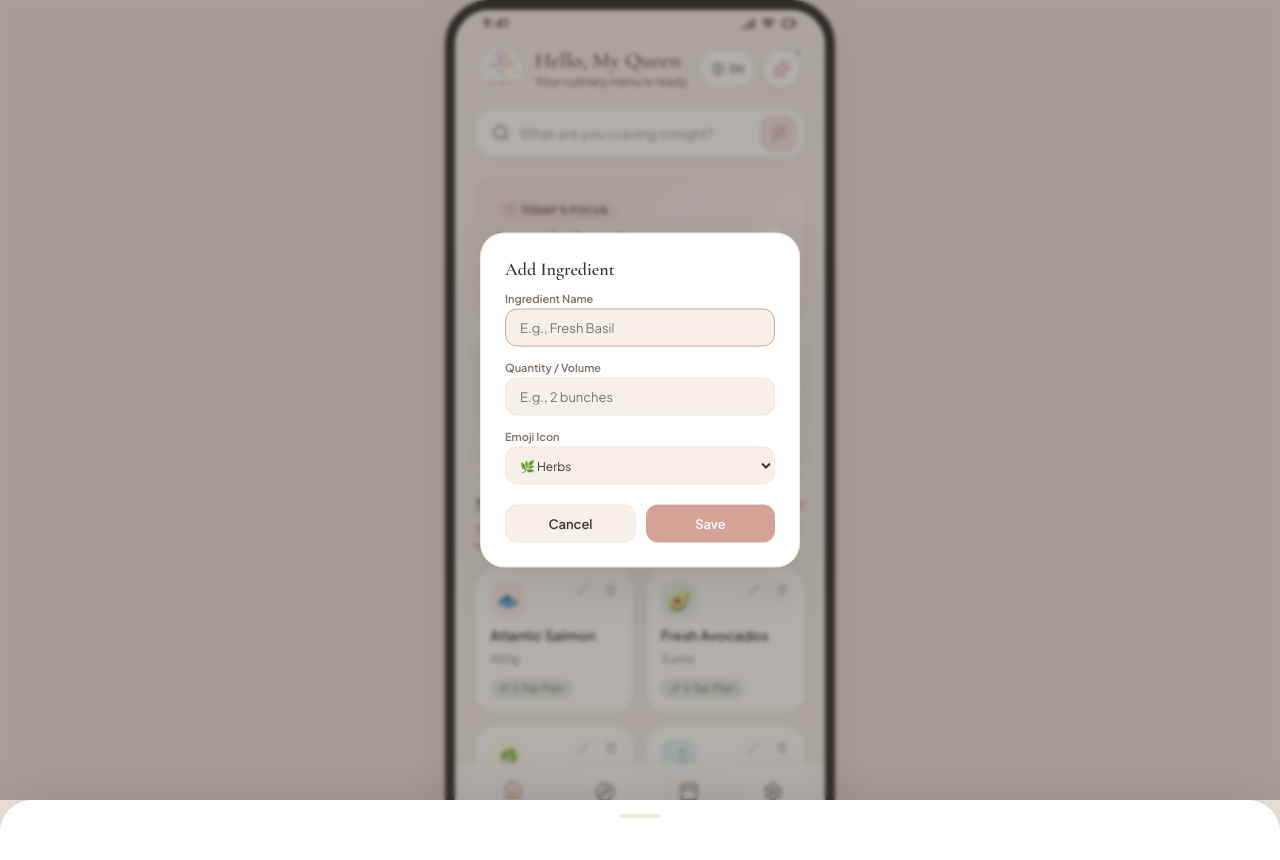
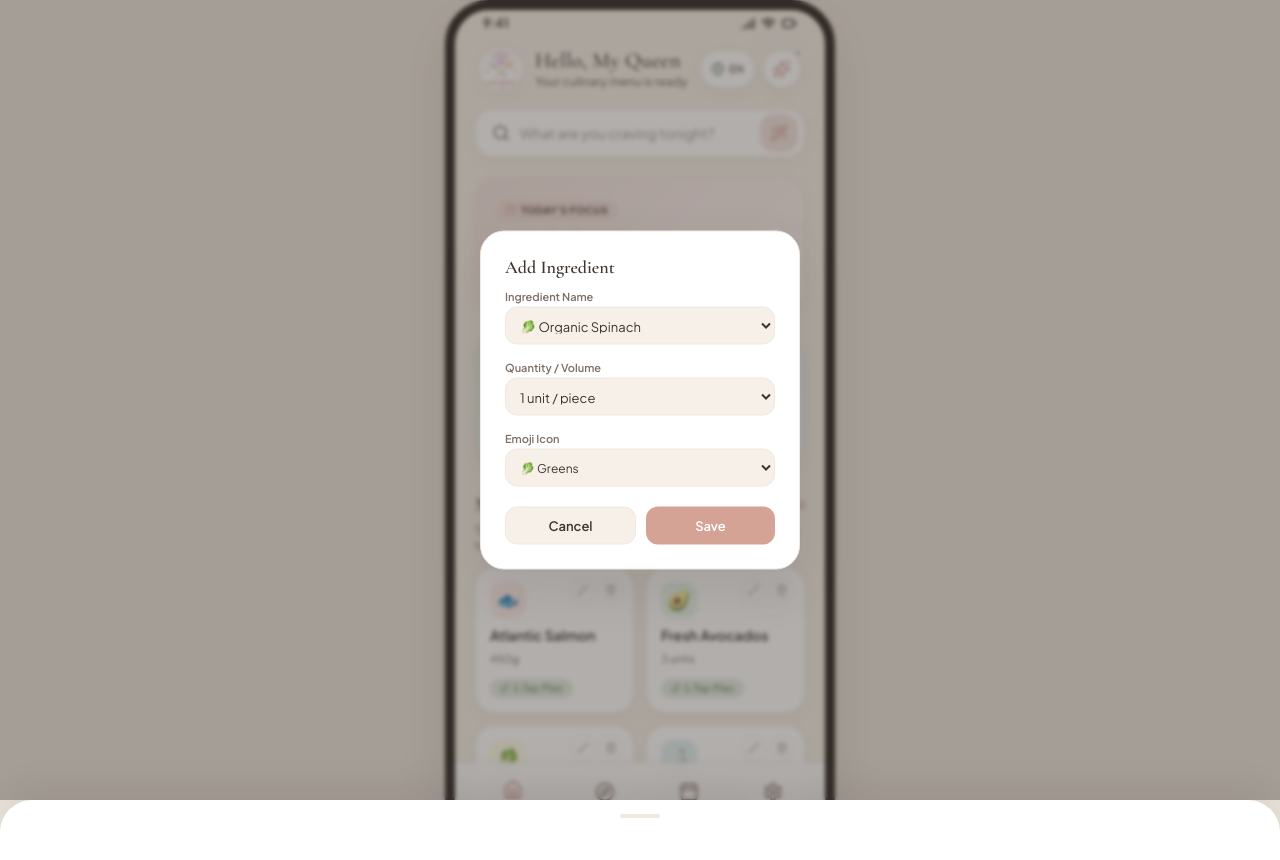
Before and after one commit to amanitek/cookwithACH-app, a plain HTML site: page index.html in a window 1280 px wide. Both pictures are taken after a click on the element "Add". Drawn offline with nearby package versions, Linux system fonts and the light colour scheme.

Commit message:
feat: Replace free-form pantry inputs with categorized ingredient and quantity dropdown selectors

```diff
--- a/app.js
+++ b/app.js
@@ -447,6 +447,26 @@ document.addEventListener('DOMContentLoaded', () => {
   if (dom.pantryModalSaveBtn) {
     dom.pantryModalSaveBtn.addEventListener('click', savePantryItem);
   }
+  if (dom.pantryItemNameInput) {
+    dom.pantryItemNameInput.addEventListener('change', () => {
+      const val = dom.pantryItemNameInput.value;
+      let emoji = '🌿';
+      if (['Organic Spinach', 'Eggplant', 'Peppers', 'Zucchini', 'Carrots'].includes(val)) emoji = '🥬';
+      if (['Tomato'].includes(val)) emoji = '🍅';
+      if (['Lemon'].includes(val)) emoji = '🍋';
+      if (['Fresh Avocados'].includes(val)) emoji = '🥑';
+      if (['Atlantic Salmon', 'Fresh Tuna', 'Sea Bass'].includes(val)) emoji = '🐟';
+      if (['Shrimp'].includes(val)) emoji = '🍤';
+      if (['Beef Steak', 'Minced Meat', 'Lamb Chops'].includes(val)) emoji = '🥩';
+      if (['Chicken Breast'].includes(val)) emoji = '🍗';
+      if (['Fresh Berries'].includes(val)) emoji = '🍓';
+      if (['Apples'].includes(val)) emoji = '🍎';
+      if (['Greek Yogurt'].includes(val)) emoji = '🍶';
+      if (['Organic Eggs'].includes(val)) emoji = '🥚';
+      if (['Fresh Cheese'].includes(val)) emoji = '🧀';
+      dom.pantryItemEmojiSelect.value = emoji;
+    });
+  }
 
   // 7. Initial Data Renders
   renderPantry();
@@ -565,9 +585,9 @@ function showPantryModal(id = null) {
     } else {
       editingPantryItemId = null;
       dom.pantryModalTitle.textContent = state.lang === 'fr' ? 'Ajouter un ingrédient' : (state.lang === 'es' ? 'Agregar ingrediente' : (state.lang === 'ar' ? 'إضافة مكون جديد' : 'Add Ingredient'));
-      dom.pantryItemNameInput.value = '';
-      dom.pantryItemQtyInput.value = '';
-      dom.pantryItemEmojiSelect.value = '🌿';
+      dom.pantryItemNameInput.value = 'Organic Spinach';
+      dom.pantryItemQtyInput.value = '1 unit';
+      dom.pantryItemEmojiSelect.value = '🥬';
     }
     dom.pantryItemNameInput.focus();
   }
--- a/index.html
+++ b/index.html
@@ -307,10 +307,55 @@
     <h3 class="modal-title" id="pantry-modal-title">Add Ingredient</h3>
 
     <label style="font-size: 11px; font-weight:600; color:var(--color-text-muted); margin-bottom: 4px; display: block;">Ingredient Name</label>
-    <input type="text" id="pantry-item-name" placeholder="E.g., Fresh Basil" class="modal-input">
+    <select id="pantry-item-name" class="settings-select" style="width: 100%; margin-bottom: 16px; padding: 10px; border-radius: 12px; height: 38px; font-size: 13px;">
+      <optgroup label="Fruits & Vegetables">
+        <option value="Organic Spinach">🥬 Organic Spinach</option>
+        <option value="Garlic">🧄 Garlic</option>
+        <option value="Tomato">🍅 Tomato</option>
+        <option value="Lemon">🍋 Lemon</option>
+        <option value="Basil">🌿 Basil</option>
+        <option value="Fresh Avocados">🥑 Fresh Avocados</option>
+        <option value="Onion">🧅 Onion</option>
+        <option value="Zucchini">🥒 Zucchini</option>
+        <option value="Carrots">🥕 Carrots</option>
+        <option value="Peppers">🫑 Peppers</option>
+        <option value="Eggplant">🍆 Eggplant</option>
+        <option value="Fresh Berries">🍓 Fresh Berries</option>
+        <option value="Apples">🍎 Apples</option>
+      </optgroup>
+      <optgroup label="Meat & Poultry">
+        <option value="Beef Steak">🥩 Beef Steak</option>
+        <option value="Chicken Breast">🍗 Chicken Breast</option>
+        <option value="Minced Meat">🥩 Minced Meat</option>
+        <option value="Lamb Chops">🍖 Lamb Chops</option>
+      </optgroup>
+      <optgroup label="Fish & Seafood">
+        <option value="Atlantic Salmon">🐟 Atlantic Salmon</option>
+        <option value="Fresh Tuna">🐟 Fresh Tuna</option>
+        <option value="Sea Bass">🐟 Sea Bass</option>
+        <option value="Shrimp">🍤 Shrimp</option>
+      </optgroup>
+      <optgroup label="Dairy & Eggs">
+        <option value="Greek Yogurt">🍶 Greek Yogurt</option>
+        <option value="Organic Eggs">🥚 Organic Eggs</option>
+        <option value="Fresh Cheese">🧀 Fresh Cheese</option>
+      </optgroup>
+    </select>
 
     <label style="font-size: 11px; font-weight:600; color:var(--color-text-muted); margin-bottom: 4px; display: block;">Quantity / Volume</label>
-    <input type="text" id="pantry-item-qty" placeholder="E.g., 2 bunches" class="modal-input">
+    <select id="pantry-item-qty" class="settings-select" style="width: 100%; margin-bottom: 16px; padding: 10px; border-radius: 12px; height: 38px; font-size: 13px;">
+      <option value="1 unit">1 unit / piece</option>
+      <option value="2 units">2 units / pieces</option>
+      <option value="3 units">3 units / pieces</option>
+      <option value="1 bunch">1 bunch</option>
+      <option value="2 bunches">2 bunches</option>
+      <option value="100g">100g</option>
+      <option value="250g">250g</option>
+      <option value="500g">500g</option>
+      <option value="1 can">1 can</option>
+      <option value="1 fillet">1 fillet</option>
+      <option value="2 fillets">2 fillets</option>
+    </select>
 
     <label style="font-size: 11px; font-weight:600; color:var(--color-text-muted); margin-bottom: 4px; display: block;">Emoji Icon</label>
     <select id="pantry-item-emoji" class="settings-select" style="width: 100%; margin-bottom: 20px; padding: 10px; border-radius: 12px; height: 38px;">
```
